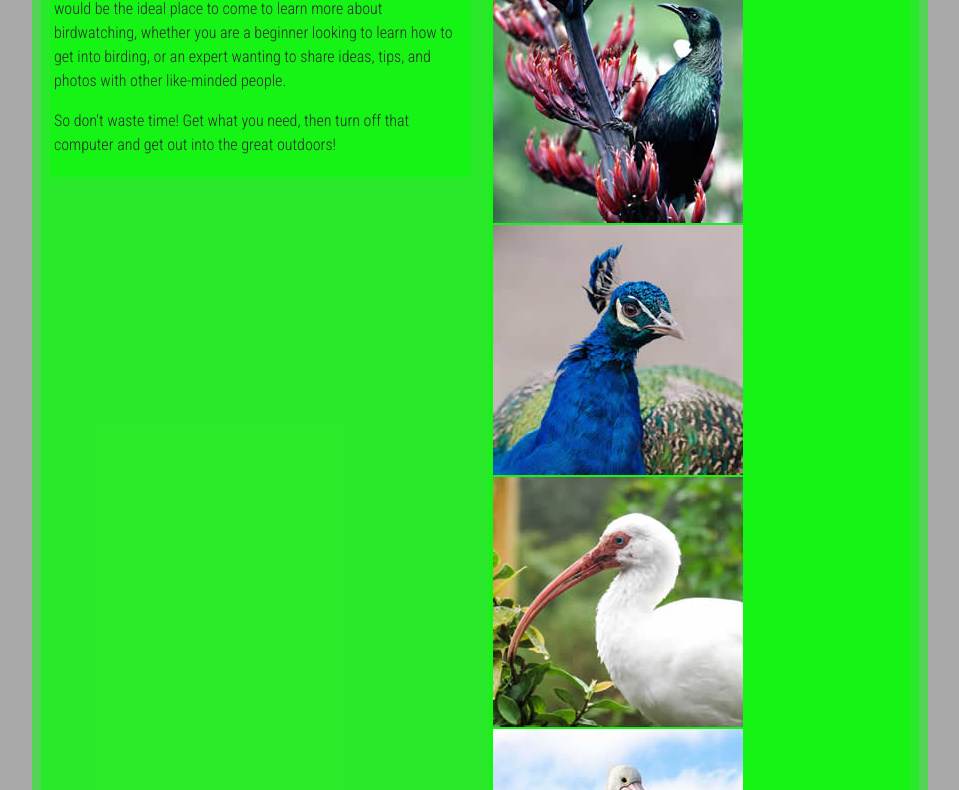
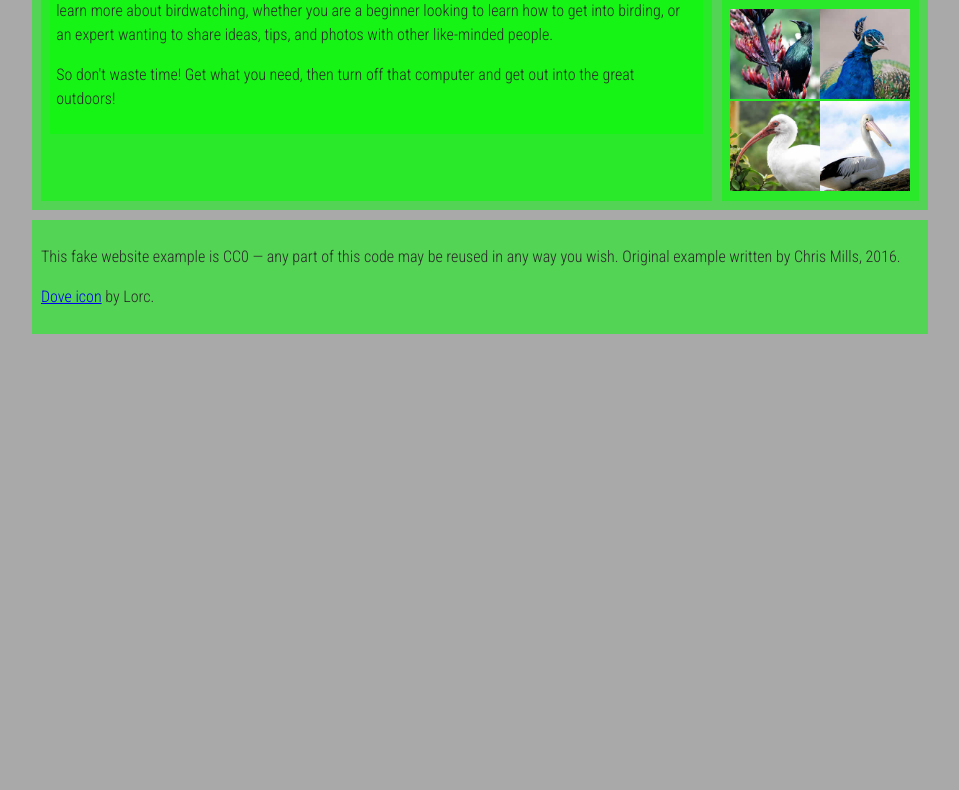
Before and after one commit to DylanWDev/Structuring-a-page-of-content, a plain HTML site: page index.html in a window 1280 px wide. Shown: the part 342-1132 px from the top of the page, without its empty margins (160-1119 px from the left). After the commit the page ends 800 px from the top, so only its background shows below. Drawn offline with Linux system fonts and the light colour scheme.

Commit message:
fixed project

```diff
--- a/index.html
+++ b/index.html
@@ -1,17 +1,19 @@
 <!DOCTYPE html>
 <html lang="en">
   <head>
-    <meta charset="utf-8">
+    <meta charset="utf-8" />
     <title>Birdwatching</title>
-    <link href="https://fonts.googleapis.com/css?family=Roboto+Condensed:300%7CCinzel+Decorative:700" rel="stylesheet">
+    <link
+      href="https://fonts.googleapis.com/css?family=Roboto+Condensed:300%7CCinzel+Decorative:700"
+      rel="stylesheet"
+    />
     <link rel="stylesheet" href="style.css" />
   </head>
 
   <body>
     <header>
-
       <h1>Birdwatching</h1>
-      <img src="img/dove.png" alt="a simple dove logo">
+      <img src="img/dove.png" alt="a simple dove logo" />
 
       <nav>
         <ul>
@@ -28,29 +30,56 @@
         <section>
           <h2>Welcome</h2>
 
-      <p>Welcome to our fake birdwatching site. If this were a real site, it would be the ideal place to come to learn more about birdwatching, whether you are a beginner looking to learn how to get into birding, or an expert wanting to share ideas, tips, and photos with other like-minded people.</p>
+          <p>
+            Welcome to our fake birdwatching site. If this were a real site, it
+            would be the ideal place to come to learn more about birdwatching,
+            whether you are a beginner looking to learn how to get into birding,
+            or an expert wanting to share ideas, tips, and photos with other
+            like-minded people.
+          </p>
 
-      <p>So don't waste time! Get what you need, then turn off that computer and get out into the great outdoors!</p>
+          <p>
+            So don't waste time! Get what you need, then turn off that computer
+            and get out into the great outdoors!
+          </p>
         </section>
       </article>
-    <article>
-        <section>
+      <aside>
         <h2>Favourite photos</h2>
 
-      <a href="favorite-1.jpg"><img src="img/favorite-1_th.jpg" alt="Small black bird, black claws, long black slender beak, links to larger version of the image"></a>
-      <a href="favorite-2.jpg"><img src="img/favorite-2_th.jpg" alt="Top half of a pretty bird with bright blue plumage on neck, light colored beak, blue headdress, links to larger version of the image"></a>
-      <a href="favorite-3.jpg"><img src="img/favorite-3_th.jpg" alt="Top half of a large bird with white plumage, very long curved narrow light colored break, links to larger version of the image"></a>
-      <a href="favorite-4.jpg"><img src="img/favorite-4_th.jpg" alt="Large bird, mostly white plumage with black plumage on back and rear, long straight white beak, links to larger version of the image"></a>
-    </section>
-    </article>
+        <a href="img/favorite-1.jpg"
+          ><img
+            src="img/favorite-1_th.jpg"
+            alt="Small black bird, black claws, long black slender beak, links to larger version of the image"
+        /></a>
+        <a href="img/favorite-2.jpg"
+          ><img
+            src="img/favorite-2_th.jpg"
+            alt="Top half of a pretty bird with bright blue plumage on neck, light colored beak, blue headdress, links to larger version of the image"
+        /></a>
+        <a href="img/favorite-3.jpg"
+          ><img
+            src="img/favorite-3_th.jpg"
+            alt="Top half of a large bird with white plumage, very long curved narrow light colored break, links to larger version of the image"
+        /></a>
+        <a href="img/favorite-4.jpg"
+          ><img
+            src="img/favorite-4_th.jpg"
+            alt="Large bird, mostly white plumage with black plumage on back and rear, long straight white beak, links to larger version of the image"
+        /></a>
+      </aside>
     </main>
 
     <footer>
-      <p>This fake website example is CC0 — any part of this code may be reused in any way you wish. Original example written by Chris Mills, 2016.</p>
+      <p>
+        This fake website example is CC0 — any part of this code may be reused
+        in any way you wish. Original example written by Chris Mills, 2016.
+      </p>
 
-      <p><a href="http://game-icons.net/lorc/originals/dove.html">Dove icon</a> by Lorc.</p>
+      <p>
+        <a href="http://game-icons.net/lorc/originals/dove.html">Dove icon</a>
+        by Lorc.
+      </p>
     </footer>
-
   </body>
-
 </html>
```
Also changed, not shown: img/favorite-1.jpg (added), img/favorite-2.jpg (added), img/favorite-3.jpg (added), img/favorite-4.jpg (added). Lines whose indentation alone changed are shown as unchanged.
